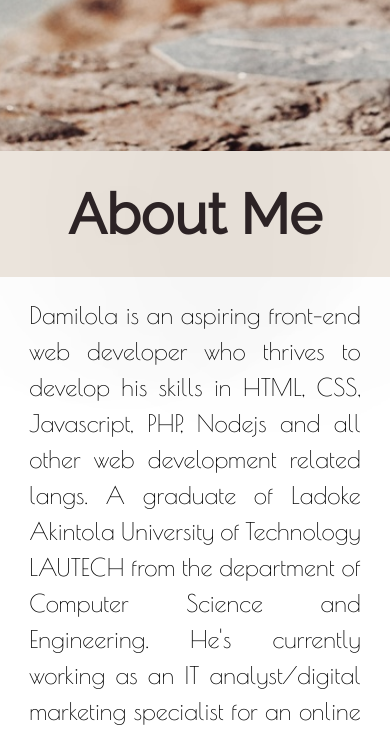
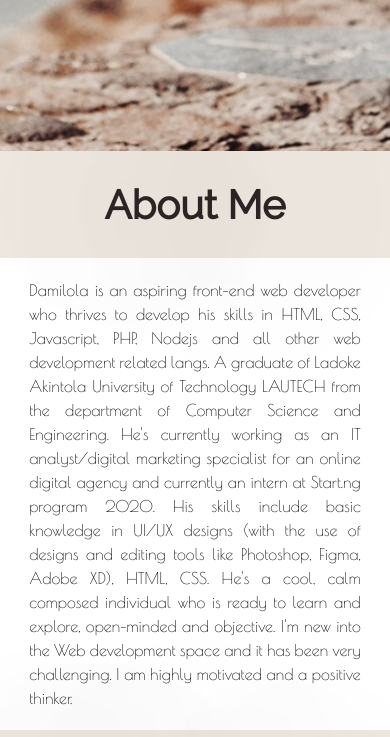
Before and after one commit to dharmyx/DamilolaBabalola-Personal.Profile, a plain HTML site: page index.html in a window 390 px wide. Shown: the part 693-1430 px from the top of the page. Drawn offline with nearby package versions, Linux system fonts and the light colour scheme.

Commit message:
Update style.css

```diff
--- a/style.css
+++ b/style.css
@@ -200,10 +200,10 @@ input[type=text] {
         font-size: 250%;
     }
     h1 {
-        font-size: 350%
+        font-size: 250%
     }
     h3 {
-        font-size: 200%;
+        font-size: 150%;
     }
 
     .btn {
@@ -213,7 +213,7 @@ input[type=text] {
 
     .myhobbies-content,
     .aboutme-content {
-        font-size: 150%;
+        font-size: 100%;
         line-height: 1.5;
         width: 85%;
     }
```
